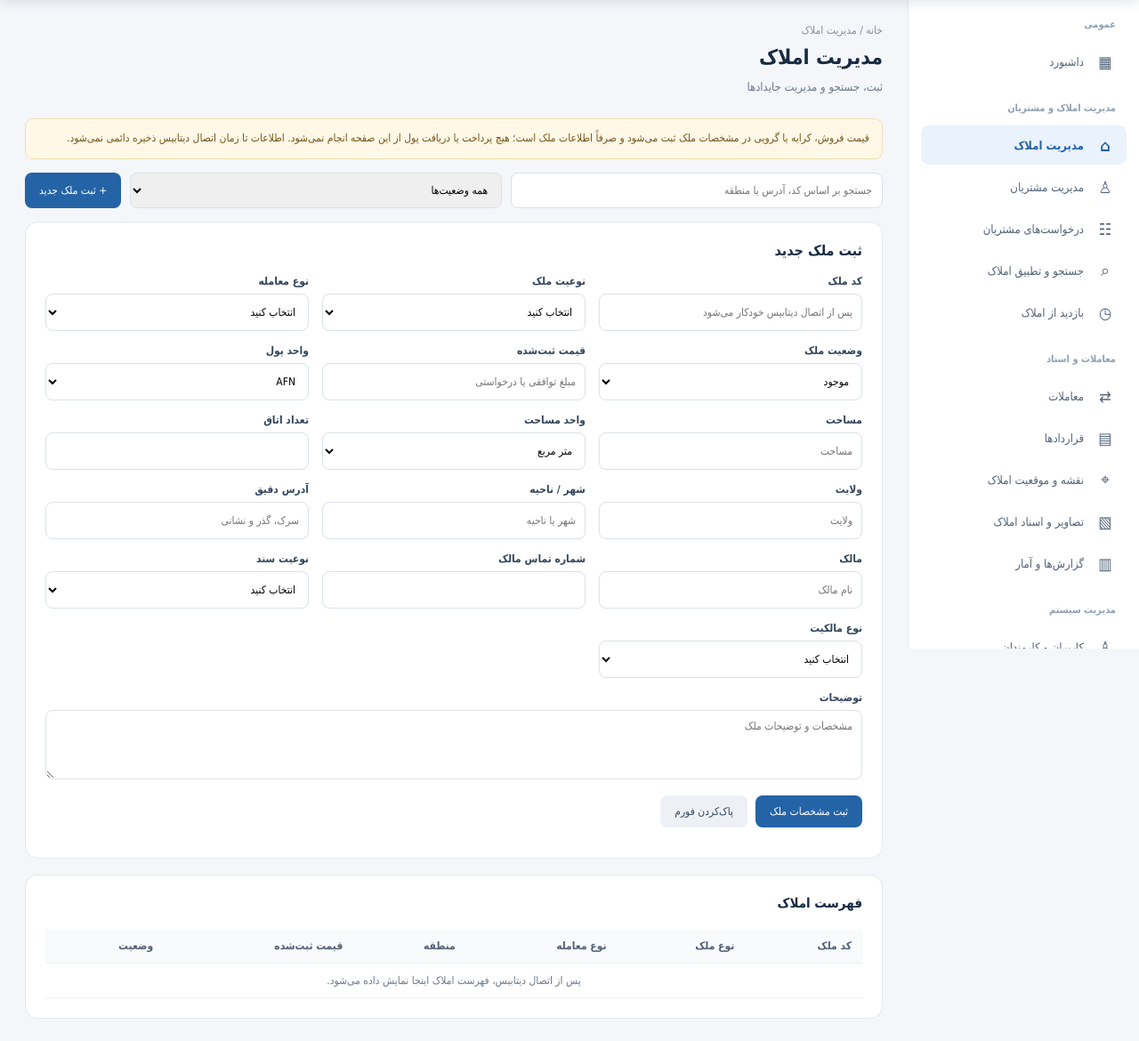
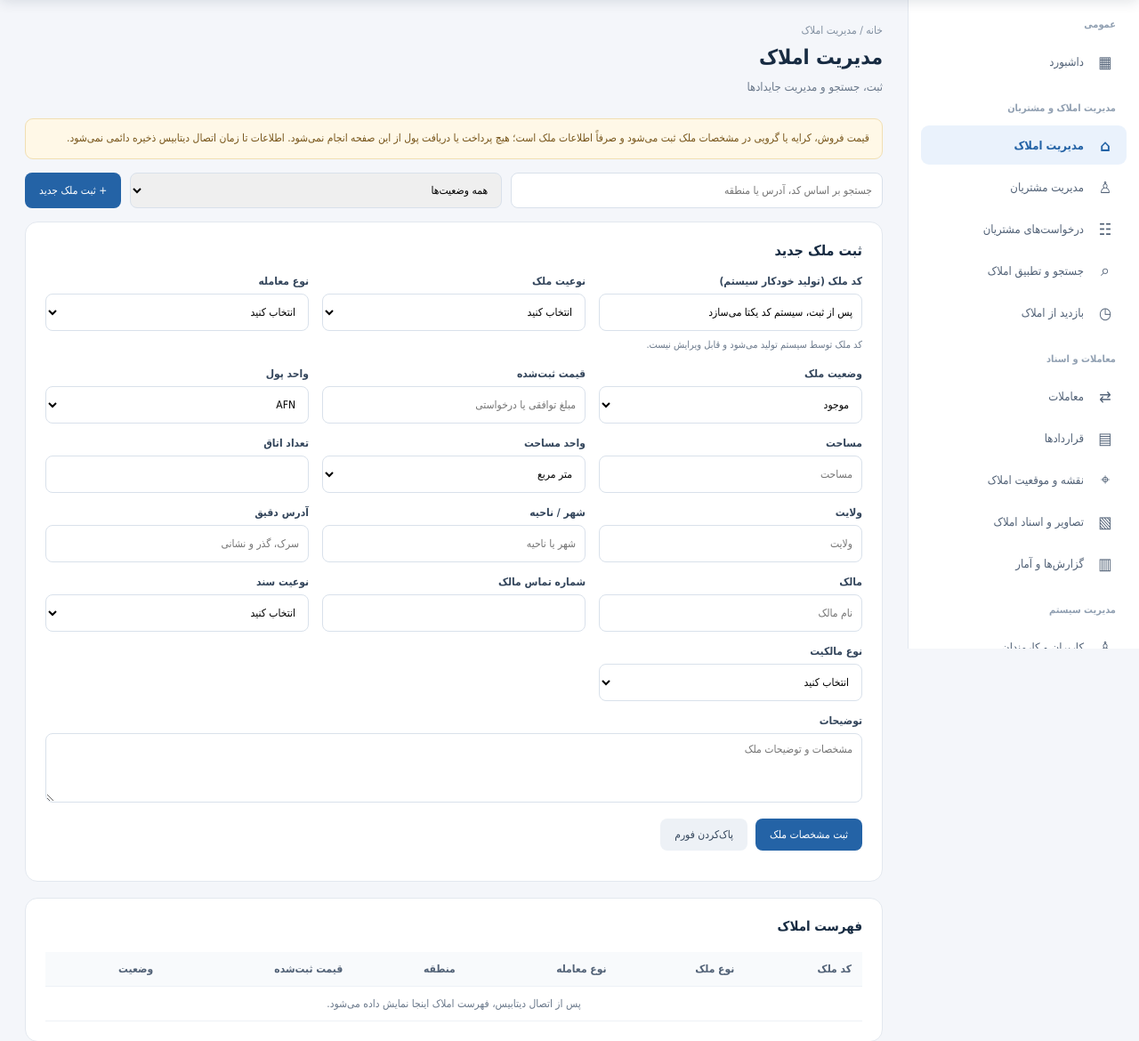
Before and after one commit to ams-mas/real_state_management, a PHP site: page /index.php?page=properties in a window 1280 px wide. Shown: the part 71-1241 px from the top of the page at 89% size. Before the commit the page ends 1216 px from the top, so only its background shows below. Run offline with PHP 8.4, Linux system fonts and the light colour scheme.

Commit message:
Make property code system-generated and read-only

```diff
--- a/pages/properties.php
+++ b/pages/properties.php
@@ -5,7 +5,7 @@
 <div class="mod-note">قیمت فروش، کرایه یا گرویی در مشخصات ملک ثبت می‌شود و صرفاً اطلاعات ملک است؛ هیچ پرداخت یا دریافت پول از این صفحه انجام نمی‌شود. اطلاعات تا زمان اتصال دیتابیس ذخیره دائمی نمی‌شود.</div>
 <div class="mod-toolbar"><input id="propertySearch" type="search" placeholder="جستجو بر اساس کد، آدرس یا منطقه"><select id="propertyFilter"><option value="">همه وضعیت‌ها</option><option>موجود</option><option>فروشی</option><option>کرایه‌ای</option><option>گرویی</option><option>رزروشده</option><option>فروخته‌شده</option><option>کرایه‌داده‌شده</option></select><button class="mod-btn mod-primary" type="button" onclick="document.getElementById('propertyForm').scrollIntoView({behavior:'smooth'})">+ ثبت ملک جدید</button></div>
 <form class="mod-card" id="propertyForm"><h2 style="font-size:16px;margin:0 0 18px">ثبت ملک جدید</h2><div class="mod-grid">
-<div class="mod-field"><label>کد ملک</label><input name="property_code" placeholder="پس از اتصال دیتابیس خودکار می‌شود"></div>
+<div class="mod-field"><label>کد ملک (تولید خودکار سیستم)</label><input name="property_code" value="پس از ثبت، سیستم کد یکتا می‌سازد" readonly aria-readonly="true"><small style="color:#6c7a8c;font-size:11px;line-height:1.7">کد ملک توسط سیستم تولید می‌شود و قابل ویرایش نیست.</small></div>
 <div class="mod-field"><label>نوعیت ملک</label><select name="property_type" required><option value="">انتخاب کنید</option><option>زمین</option><option>خانه</option><option>آپارتمان</option><option>دوکان</option><option>مارکیت</option><option>دفتر</option><option>گدام</option><option>ساختمان تجارتی</option><option>سایر</option></select></div>
 <div class="mod-field"><label>نوع معامله</label><select name="deal_type" required><option value="">انتخاب کنید</option><option>فروش</option><option>کرایه</option><option>گرویی</option></select></div>
 <div class="mod-field"><label>وضعیت ملک</label><select name="status"><option>موجود</option><option>رزروشده</option><option>فروخته‌شده</option><option>کرایه‌داده‌شده</option><option>غیرفعال</option></select></div>
```
